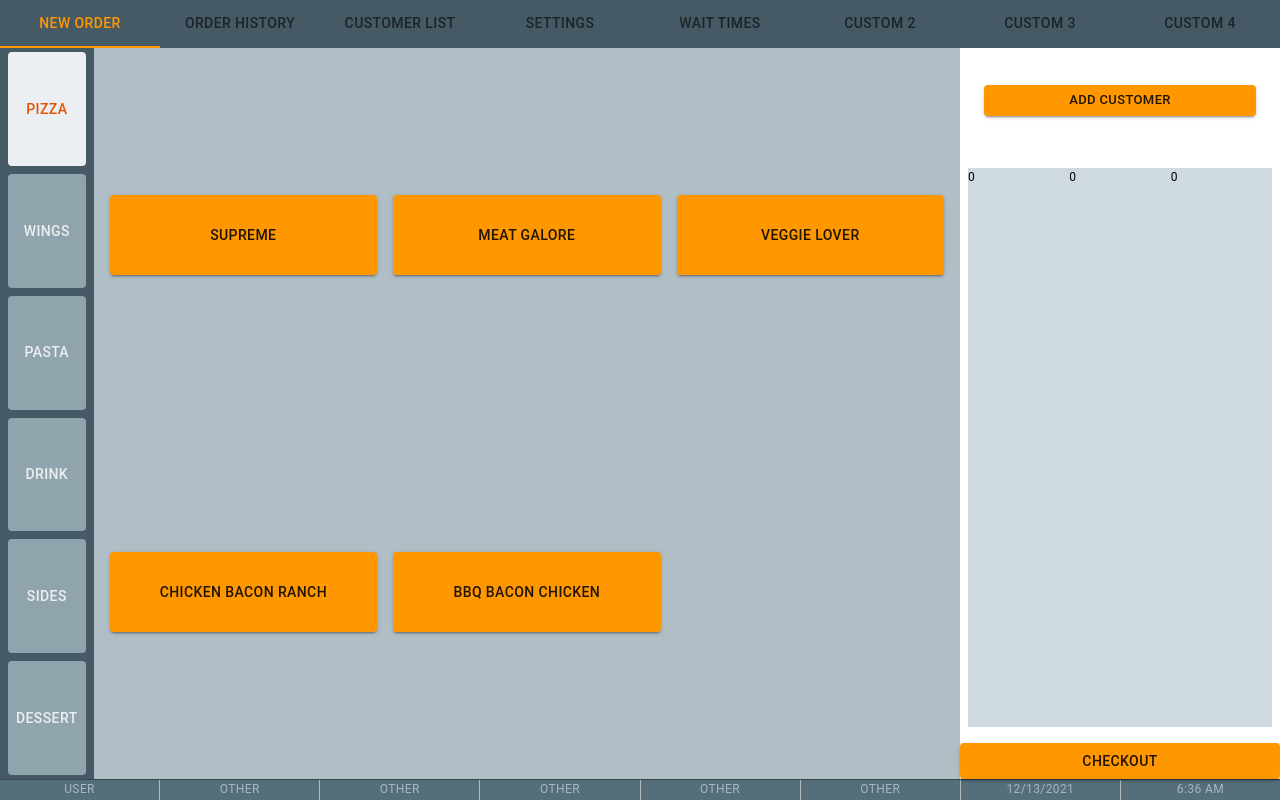
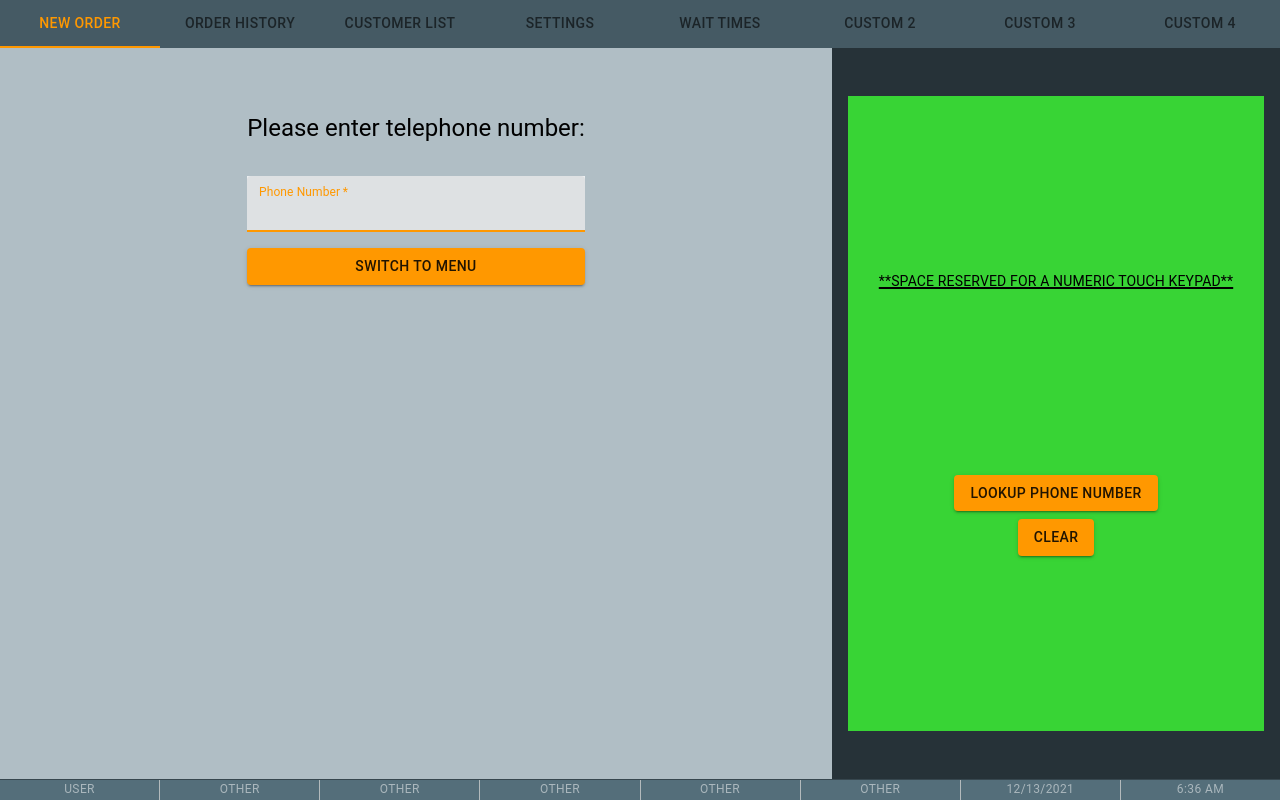
Before and after one commit to theFlexOne/pos-pizza-front, a React (Create React App) app: page / in a window 1280 px wide. Built offline with nearby package versions, Linux system fonts and the light colour scheme; data requests are answered from the project's data file.

Commit message:
Menu & Customer components fully styled

```diff
--- a/data/db.json
+++ b/data/db.json
@@ -26,7 +26,12 @@
         {
           "name": "meat-galore",
           "type": "specialty",
-          "toppings": ["pepperoni", "sausage", "beef", "bacon"],
+          "toppings": [
+            "pepperoni",
+            "sausage",
+            "beef",
+            "bacon"
+          ],
           "prices": {
             "small": 12,
             "medium": 16,
@@ -38,7 +43,12 @@
         {
           "name": "veggie-lover",
           "type": "specialty",
-          "toppings": ["onions", "green peppers", "mushrooms", "black olives"],
+          "toppings": [
+            "onions",
+            "green peppers",
+            "mushrooms",
+            "black olives"
+          ],
           "prices": {
             "small": 12,
             "medium": 16,
@@ -50,7 +60,11 @@
         {
           "name": "chicken-bacon-ranch",
           "type": "specialty",
-          "toppings": ["chicken", "bacon", "ranch"],
+          "toppings": [
+            "chicken",
+            "bacon",
+            "ranch"
+          ],
           "prices": {
             "small": 12,
             "medium": 16,
@@ -62,7 +76,12 @@
         {
           "name": "bbq-bacon-chicken",
           "type": "specialty",
-          "toppings": ["chicken", "bacon", "bbq sauce", "onions"],
+          "toppings": [
+            "chicken",
+            "bacon",
+            "bbq sauce",
+            "onions"
+          ],
           "prices": {
             "small": 12,
             "medium": 16,
@@ -277,164 +296,20 @@
       "created": 1584592068850
     },
     {
-      "phoneNumber": "555-631-4699",
+      "phoneNumber": "111-111-1111",
       "name": {
-        "firstName": "asdasd",
-        "lastName": "Hafvenstein"
+        "firstName": "test",
+        "lastName": ""
       },
       "address": {
-        "streetAddress": "123 fun street",
+        "streetAddress": "test",
         "secondaryAddress": "",
         "city": "Gravel Falls",
         "state": "Minnesota"
       },
       "orderHistory": [],
-      "id": "c3c82572",
-      "created": 1640118438878
-    },
-    {
-      "phoneNumber": "555-631-4699",
-      "name": {
-        "firstName": "asdasd",
-        "lastName": "Hafvenstein"
-      },
-      "address": {
-        "streetAddress": "123 fun street",
-        "secondaryAddress": "",
-        "city": "Gravel Falls",
-        "state": "Minnesota"
-      },
-      "orderHistory": [],
-      "id": "ce744767",
-      "created": 1640118448851
-    },
-    {
-      "phoneNumber": "555-631-4688",
-      "name": {
-        "firstName": "Eric",
-        "lastName": "Hafvenstein"
-      },
-      "address": {
-        "streetAddress": "185 Hwy 212 E, Trlr 53",
-        "secondaryAddress": "53",
-        "city": "Gravel Falls",
-        "state": "Minnesota"
-      },
-      "orderHistory": [],
-      "id": "1c3e5eaf",
-      "created": 1640118775394
-    },
-    {
-      "phoneNumber": "555-631-4600",
-      "name": {
-        "firstName": "Eric",
-        "lastName": "Hafvenstein"
-      },
-      "address": {
-        "streetAddress": "185 Hwy 212 E, Trlr 53",
-        "secondaryAddress": "",
-        "city": "Gravel Falls",
-        "state": "Minnesota"
-      },
-      "orderHistory": [],
-      "id": "31743a1f",
-      "created": 1640118871345
-    },
-    {
-      "phoneNumber": "000-000-0000",
-      "name": {
-        "firstName": "Eric",
-        "lastName": "Hafvenstein"
-      },
-      "address": {
-        "streetAddress": "185 Hwy 212 E, Trlr 53",
-        "secondaryAddress": "",
-        "city": "Gravel Falls",
-        "state": "Minnesota"
-      },
-      "orderHistory": [],
-      "id": "9586fad0",
-      "created": 1640119973562
-    },
-    {
-      "phoneNumber": "612-644-0596",
-      "name": {
-        "firstName": "Eric",
-        "lastName": "Hafvenstein"
-      },
-      "address": {
-        "streetAddress": "",
-        "secondaryAddress": "",
-        "city": "Gravel Falls",
-        "state": "Minnesota"
-      },
-      "orderHistory": [],
-      "id": "90bdb237",
-      "created": 1640121411037
-    },
-    {
-      "phoneNumber": "612-111-1111",
-      "name": {
-        "firstName": "asdasd",
-        "lastName": "asdasd"
-      },
-      "address": {
-        "streetAddress": "",
-        "secondaryAddress": "",
-        "city": "Gravel Falls",
-        "state": "Minnesota"
-      },
-      "orderHistory": [],
-      "id": "86b2f5d8",
-      "created": 1640122402719
-    },
-    {
-      "phoneNumber": "111-111-1111",
-      "name": {
-        "firstName": "asdasd",
-        "lastName": "Hafvenstein"
-      },
-      "address": {
-        "streetAddress": "",
-        "secondaryAddress": "",
-        "city": "Gravel Falls",
-        "state": "Minnesota"
-      },
-      "orderHistory": [],
-      "id": "a6986621",
-      "created": 1640122456248
-    },
-    {
-      "phoneNumber": "612-555-5555",
-      "name": {
-        "firstName": "Eric",
-        "lastName": "Hafvenstein"
-      },
-      "address": {
-        "streetAddress": "185 Hwy 212 E, Trlr 53",
-        "secondaryAddress": "",
-        "city": "Gravel Falls",
-        "state": "Minnesota"
-      },
-      "orderHistory": [],
-      "id": "c5e57bff",
-      "created": 1640126457155
-    },
-    {
-      "phoneNumber": "",
-      "name": {
-        "firstName": "Er",
-        "lastName": ""
-      },
-      "address": {
-        "streetAddress": "ss",
-        "secondaryAddress": "",
-        "city": "Gravel Falls",
-        "state": "Minnesota"
-      },
-      "orderHistory": [],
-      "id": "cffc4bc9",
-      "created": 1640146832051
+      "id": "66a23eb8",
+      "created": 1640162245641
     }
   ],
   "settings": []
--- a/src/App/App.js
+++ b/src/App/App.js
@@ -14,7 +14,6 @@ function App() {
     return <h2>{err.message}</h2>;
   }
 
-  console.log(app);
   return (
     <Layout app={app}>
       <Box className="page" display="flex" flex="1">
--- a/src/pages/NewOrder/NewOrder.js
+++ b/src/pages/NewOrder/NewOrder.js
@@ -6,7 +6,7 @@ import Customer from './components/Customer/Customer';
 export default function NewOrder({ app }) {
   const { menu, customers } = app;
   const [customer, setCustomer] = useState(null);
-  const [isMenu, setIsMenu] = useState(true);
+  const [isMenu, setIsMenu] = useState(false);
   const [customerList, setCustomerList] = useState(customers);
   const [formStep, setFormStep] = useState(1);
 
@@ -34,6 +34,7 @@ export default function NewOrder({ app }) {
       formStep={formStep}
       changeFormStep={val => setFormStep(val)}
       onNewCustomer={handleNewCustomer}
+      goToMenu={() => setIsMenu(() => true)}
     />
   );
 }
--- a/src/pages/NewOrder/components/Customer/Customer.js
+++ b/src/pages/NewOrder/components/Customer/Customer.js
@@ -36,6 +36,7 @@ export default function Customer({
   formStep,
   changeFormStep,
   onNewCustomer,
+  goToMenu,
 }) {
   const [phoneNumber, setPhoneNumber] = useState('');
   const [firstName, setFirstName] = useState('');
@@ -92,6 +93,7 @@ export default function Customer({
             onPhoneNumberChange={e => setPhoneNumber(e.target.value)}
             clearField={() => setPhoneNumber('')}
             lookupPhoneNumber={lookupPhoneNumber}
+            goToMenu={goToMenu}
           />
         );
 
@@ -124,6 +126,7 @@ export default function Customer({
             onPhoneNumberChange={e => setPhoneNumber(e.target.value)}
             clearField={() => setPhoneNumber('')}
             lookupPhoneNumber={lookupPhoneNumber}
+            goToMenu={goToMenu}
           />
         );
     }
--- a/src/pages/NewOrder/components/Customer/CustomerFormName.js
+++ b/src/pages/NewOrder/components/Customer/CustomerFormName.js
@@ -1,5 +1,5 @@
-import { Box, Button, TextField } from '@mui/material';
-import React, { useState } from 'react';
+import { Box, TextField } from '@mui/material';
+import React from 'react';
 import Keyboard from '../../../../components/Keyboard';
 import { useTheme } from '@emotion/react';
 
--- a/src/pages/NewOrder/components/Customer/CustomerLookup.js
+++ b/src/pages/NewOrder/components/Customer/CustomerLookup.js
@@ -1,5 +1,5 @@
 import { Box, Button, TextField, Typography } from '@mui/material';
-import React, { useState } from 'react';
+import React from 'react';
 import { useTheme } from '@emotion/react';
 
 const styles = {
@@ -41,6 +41,7 @@ export default function CustomerLookup({
   onPhoneNumberChange,
   lookupPhoneNumber,
   clearField,
+  goToMenu,
 }) {
   const theme = useTheme();
 
@@ -72,6 +73,9 @@ export default function CustomerLookup({
               required
             />
           </Box>
+          <Button variant="contained" onClick={goToMenu}>
+            SWITCH TO MENU
+          </Button>
         </Box>
       </Box>
       <Box
--- a/src/pages/NewOrder/components/Menu/Cart.js
+++ b/src/pages/NewOrder/components/Menu/Cart.js
@@ -3,10 +3,16 @@ import Button from '@mui/material/Button';
 import Typography from '@mui/material/Typography';
 import Box from '@mui/material/Box';
 import { capAll } from '../../../../utils/textMods';
+import { useTheme } from '@emotion/react';
 
 const salesTax = 0.07;
 
-const toMoneyString = num => '$' + num.toFixed(2);
+const toMoneyString = num => {
+  return new Intl.NumberFormat('en-US', {
+    style: 'currency',
+    currency: 'USD',
+  }).format(num);
+};
 
 const CartItem = ({ item, i }) => {
   return (
@@ -21,7 +27,7 @@ const CartItem = ({ item, i }) => {
           </Typography>
         </Box>
         {item.toppings && (
-          <Typography variant="caption">{item.toppings.join(', ')}</Typography>
+          <Typography variant="body2">{item.toppings.join(', ')}</Typography>
         )}
       </Box>
       {/* {i < order.length && <Divider />} */}
@@ -31,15 +37,27 @@ const CartItem = ({ item, i }) => {
 
 const CartTotal = ({ subtotal }) => {
   return (
-    <Box display="flex">
+    <Box
+      display="flex"
+      marginTop="auto"
+      borderTop="2px solid rgba(0, 0, 0, 0.5)"
+    >
       <Box
         flex="1"
         display="flex"
         flexDirection="column"
         justifyContent="center"
       >
-        <Typography name="subtotal" component="p" variant="caption">
-          {subtotal}
+        <Typography variant="body2" alignSelf="center">
+          SUBTOTAL
+        </Typography>
+        <Typography
+          name="subtotal"
+          component="p"
+          variant="body2"
+          alignSelf="center"
+        >
+          {toMoneyString(subtotal)}
         </Typography>
       </Box>
       <Box
@@ -48,8 +66,16 @@ const CartTotal = ({ subtotal }) => {
         flexDirection="column"
         justifyContent="center"
       >
-        <Typography name="salesTax" component="p" variant="caption">
-          {subtotal * salesTax}
+        <Typography variant="body2" alignSelf="center">
+          TAX
+        </Typography>
+        <Typography
+          name="salesTax"
+          component="p"
+          variant="body2"
+          alignSelf="center"
+        >
+          {toMoneyString(subtotal * salesTax)}
         </Typography>
       </Box>
       <Box
@@ -58,8 +84,16 @@ const CartTotal = ({ subtotal }) => {
         flexDirection="column"
         justifyContent="center"
       >
-        <Typography name="total" component="p" variant="caption">
-          {subtotal * (1 + salesTax)}
+        <Typography variant="body2" alignSelf="center">
+          TOTAL
+        </Typography>
+        <Typography
+          name="total"
+          component="p"
+          variant="body2"
+          alignSelf="center"
+        >
+          {toMoneyString(subtotal * (1 + salesTax))}
         </Typography>
       </Box>
     </Box>
@@ -67,7 +101,9 @@ const CartTotal = ({ subtotal }) => {
 };
 
 export default function Cart({ order }) {
-  const [subtotal, setSubtotal] = useState(0.0);
+  const [subtotal, setSubtotal] = useState(0);
+
+  const theme = useTheme();
 
   useEffect(() => {
     const orderSum = order.reduce((sum, item) => {
@@ -77,12 +113,26 @@ export default function Cart({ order }) {
   }, [order]);
 
   return (
-    <Box display="flex" flexDirection="column" flex="3" maxHeight="100%">
-      <Box flex="1 1 90%" backgroundColor="#cedadf" margin="1rem .5rem">
+    <Box
+      display="flex"
+      flexDirection="column"
+      flex="3"
+      maxHeight="100%"
+      paddingBottom=".5rem"
+    >
+      <Box
+        padding=".5rem"
+        flex="1 1 90%"
+        backgroundColor={theme.palette.secondary[50]}
+        margin="1rem .5rem"
+        display="flex"
+        flexDirection="column"
+        borderRadius="4px"
+      >
         {order && order.map((item, i) => <CartItem item={item} key={i} />)}
         <CartTotal subtotal={subtotal} />
       </Box>
-      <Button type="submit" variant="contained">
+      <Button type="submit" variant="contained" margin="0 .5rem">
         CHECKOUT
       </Button>
     </Box>
--- a/src/pages/NewOrder/components/Menu/CustomerInfoBox.js
+++ b/src/pages/NewOrder/components/Menu/CustomerInfoBox.js
@@ -10,11 +10,11 @@ export default function CustomerInfoBox({
   let firstName, lastName, phoneNumber, streetAddress, secondaryAddress;
   customer &&
     ({
-      name: { firstName: firstName, lastName: lastName },
+      name: { firstName, lastName },
       phoneNumber,
       address: { streetAddress, secondaryAddress },
     } = customer);
-  console.log(customer);
+  console.log(customer || 'N/A');
   // console.log(fn, ln, pn, ad1, ad2);
   return (
     <Box flex=".5" display="flex" flexDirection="column">
--- a/src/pages/NewOrder/components/Menu/Menu.js
+++ b/src/pages/NewOrder/components/Menu/Menu.js
@@ -1,7 +1,6 @@
 import React, { useState } from 'react';
 import MainPanel from './MainPanel';
 import SidePanel from './SidePanel';
-import { useTheme } from '@emotion/react';
 
 export default function Menu({ menu, customer, changeCustomer }) {
   const [cart, setCart] = useState([]);
--- a/src/pages/NewOrder/components/Menu/MenuSectionBar.js
+++ b/src/pages/NewOrder/components/Menu/MenuSectionBar.js
@@ -1,5 +1,4 @@
 import React from 'react';
-import { useState } from 'react';
 import Box from '@mui/material/Box';
 import { Button } from '@mui/material';
 import { useTheme } from '@emotion/react';
@@ -44,13 +43,12 @@ export default function MenuSectionBar({ sections, index, changeSection }) {
   };
 
   const theme = useTheme();
-  console.log(`sections - `, sections);
 
   return (
     <Box
       display="flex"
       flexDirection="column"
-      backgroundColor={theme.palette.secondary[700]}
+      backgroundColor={theme.palette.secondary[600]}
     >
       {sections.map((section, i) => (
         <SectionButton key={section} id={i} label={section} />
--- a/src/pages/NewOrder/components/Menu/SidePanel.js
+++ b/src/pages/NewOrder/components/Menu/SidePanel.js
@@ -2,6 +2,7 @@ import Box from '@mui/system/Box';
 import React from 'react';
 import Cart from './Cart';
 import CustomerInfoBox from './CustomerInfoBox';
+import { useTheme } from '@emotion/react';
 
 export default function SidePanel({
   order,
@@ -9,8 +10,14 @@ export default function SidePanel({
   customer,
   changeCustomer,
 }) {
+  const theme = useTheme();
   return (
-    <Box flex="1" display="flex" flexDirection="column">
+    <Box
+      flex="1"
+      display="flex"
+      flexDirection="column"
+      backgroundColor={theme.palette.secondary[500]}
+    >
       <CustomerInfoBox customer={customer} changeCustomer={changeCustomer} />
       <Cart order={order} />
     </Box>
```
Also changed, not shown: src/components/InfoBar.js (+4 -6 lines).
